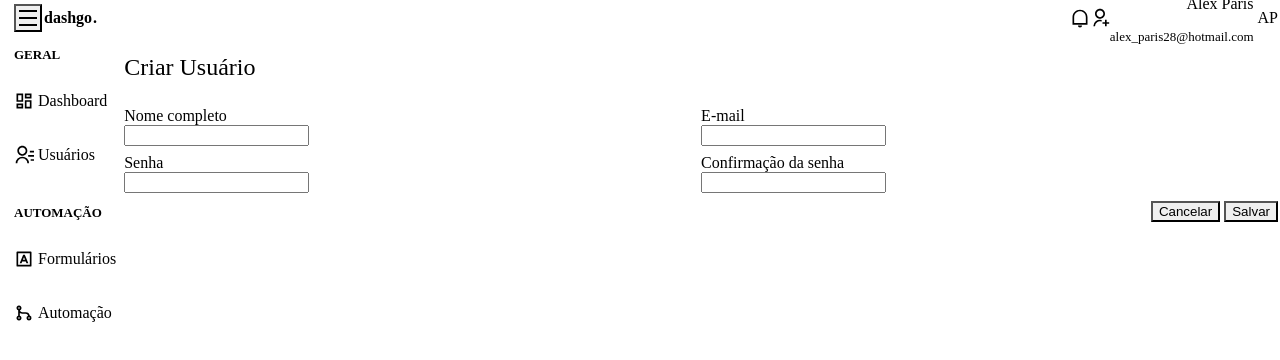
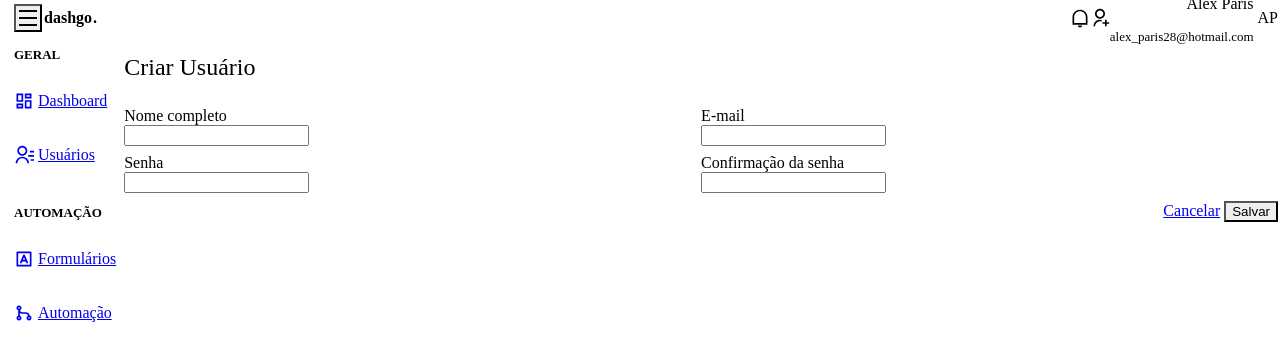
Before and after one commit to Alex-Paris/dashgo, a Next.js app: page /users/create in a window 1280 px wide. Shown: the top 360 px of the page. Built offline with nearby package versions, Linux system fonts and the light colour scheme.

Commit message:
chore: putting some anchors to work

```diff
--- a/src/components/Sidebar/NavLink.tsx
+++ b/src/components/Sidebar/NavLink.tsx
@@ -1,23 +1,27 @@
 import {
   Icon,
-  Link,
   Text,
+  Link as ChakraLink,
   LinkProps as ChakraLinkProps,
 } from '@chakra-ui/react';
+import Link from 'next/link';
 import { ElementType } from 'react';
 
 interface NavLinkProps extends ChakraLinkProps {
   icon: ElementType;
+  href: string;
   children: string;
 }
 
-export function NavLink({ icon, children, ...rest }: NavLinkProps) {
+export function NavLink({ icon, href, children, ...rest }: NavLinkProps) {
   return (
-    <Link display="flex" alignItems="center" {...rest}>
-      <Icon as={icon} fontSize="20" />
-      <Text ml="4" fontWeight="medium">
-        {children}
-      </Text>
+    <Link href={href} passHref>
+      <ChakraLink display="flex" alignItems="center" {...rest}>
+        <Icon as={icon} fontSize="20" />
+        <Text ml="4" fontWeight="medium">
+          {children}
+        </Text>
+      </ChakraLink>
     </Link>
   );
 }
--- a/src/components/Sidebar/SidebarNav.tsx
+++ b/src/components/Sidebar/SidebarNav.tsx
@@ -13,13 +13,21 @@ export function SidebarNav() {
   return (
     <Stack spacing="12" align="flex-start">
       <NavSection title="GERAL">
-        <NavLink icon={RiDashboardLine}>Dashboard</NavLink>
-        <NavLink icon={RiContactsLine}>Usuários</NavLink>
+        <NavLink icon={RiDashboardLine} href="/dashboard">
+          Dashboard
+        </NavLink>
+        <NavLink icon={RiContactsLine} href="/users">
+          Usuários
+        </NavLink>
       </NavSection>
 
       <NavSection title="AUTOMAÇÃO">
-        <NavLink icon={RiInputMethodLine}>Formulários</NavLink>
-        <NavLink icon={RiGitMergeLine}>Automação</NavLink>
+        <NavLink icon={RiInputMethodLine} href="/forms">
+          Formulários
+        </NavLink>
+        <NavLink icon={RiGitMergeLine} href="/automation">
+          Automação
+        </NavLink>
       </NavSection>
     </Stack>
   );
--- a/src/pages/users/create.tsx
+++ b/src/pages/users/create.tsx
@@ -8,8 +8,9 @@ import {
   SimpleGrid,
   VStack,
 } from '@chakra-ui/react';
+import Link from 'next/link';
+
 import Input from '../../components/Form/Input';
-
 import { Header } from '../../components/Header';
 import { Sidebar } from '../../components/Sidebar';
 
@@ -46,7 +47,11 @@ export default function CreateUser() {
 
           <Flex mt="8" justify="flex-end">
             <HStack spacing="4">
-              <Button colorScheme="whiteAlpha">Cancelar</Button>
+              <Link href="/users" passHref>
+                <Button as="a" colorScheme="whiteAlpha">
+                  Cancelar
+                </Button>
+              </Link>
               <Button colorScheme="pink">Salvar</Button>
             </HStack>
           </Flex>
--- a/src/pages/users/index.tsx
+++ b/src/pages/users/index.tsx
@@ -14,6 +14,7 @@ import {
   Tr,
   useBreakpointValue,
 } from '@chakra-ui/react';
+import Link from 'next/link';
 import { RiAddBoxLine, RiPencilLine } from 'react-icons/ri';
 
 import { Pagination } from '../../components/Pagination';
@@ -39,6 +40,7 @@ export default function UserList() {
               Usuários
             </Heading>
 
+            <Link href="/users/create" passHref>
               <Button
                 as="a"
                 size="sm"
@@ -48,6 +50,7 @@ export default function UserList() {
               >
                 Criar novo
               </Button>
+            </Link>
           </Flex>
 
           <Table colorScheme="whiteAlpha">
```
Lines whose indentation alone changed are shown as unchanged.
